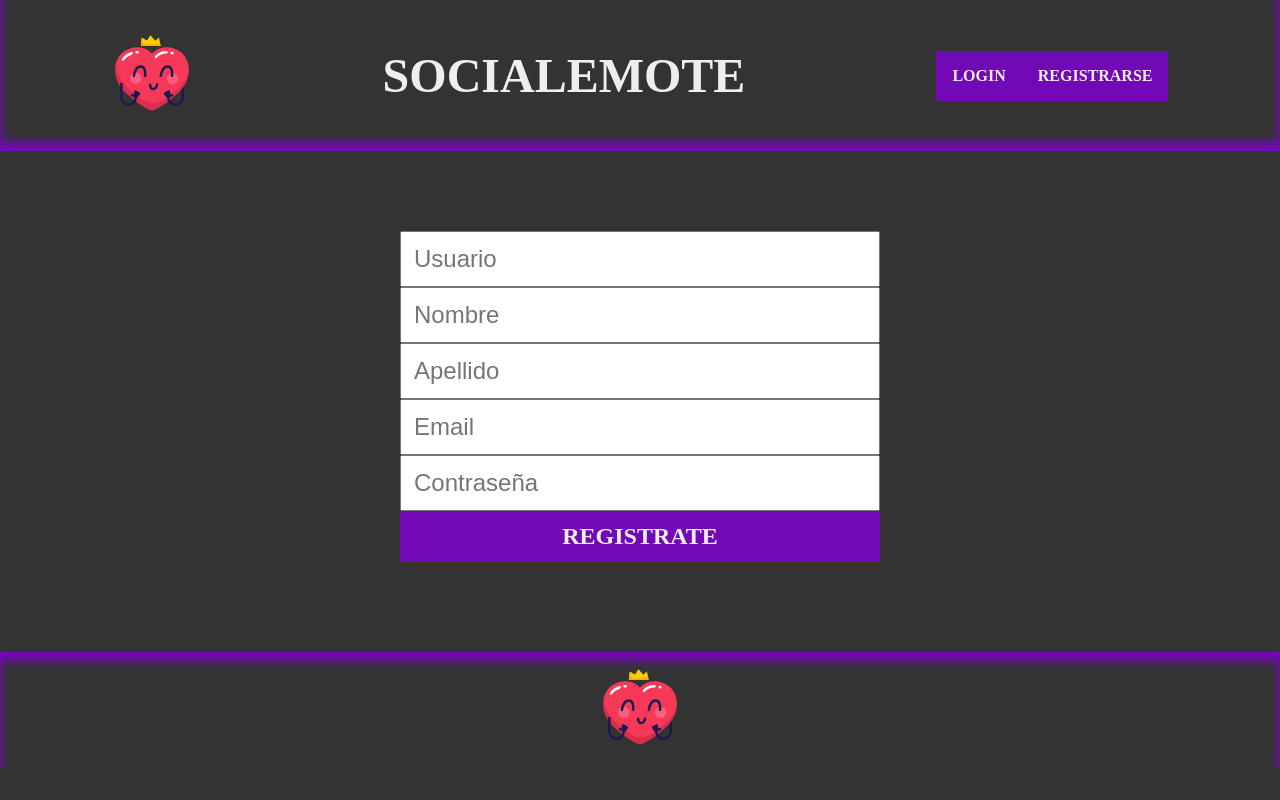
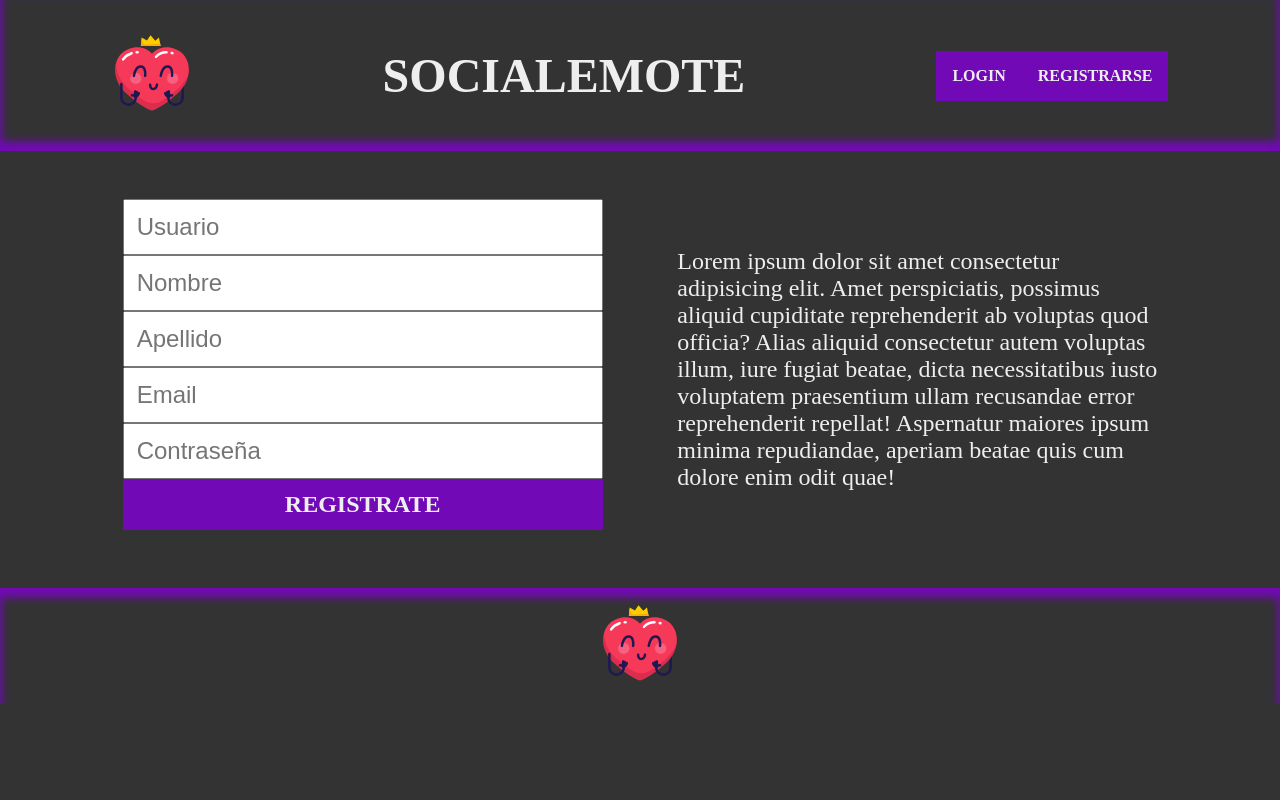
Before and after one commit to KevinFrutos/SocialEmote-Front, a React (Vite) app: page /register in a window 1280 px wide. Built offline with nearby package versions, Linux system fonts and the light colour scheme.

Commit message:
Añadido un 'aside' en los formularios de registro/login

```diff
--- a/src/components/Button.module.css
+++ b/src/components/Button.module.css
@@ -2,12 +2,12 @@
 	margin: 0;
 	padding: 1em;
 	font-weight: bold;
-	color: var(--second-color);
+	color: var(--text-color);
 	background-color: var(--first-color);
 }
 
 .default:hover {
 	cursor: pointer;
 	color: var(--first-color);
-	background-color: var(--second-color);
+	color: var(--text-color);
 }
--- a/src/components/DisplayFollows.module.css
+++ b/src/components/DisplayFollows.module.css
@@ -8,5 +8,5 @@
 
 .default span{
     font-weight: bold;
-    color: var(--second-color);
+    color: var(--text-color);
 }
--- a/src/components/Header.module.css
+++ b/src/components/Header.module.css
@@ -20,7 +20,7 @@
 
 .title {
 	font-size: 3em;
-	color: var(--second-color);
+	color: var(--text-color);
 }
 
 @media screen and (max-width: 800px) {
--- a/src/components/Publication.module.css
+++ b/src/components/Publication.module.css
@@ -14,13 +14,13 @@
     align-items: center;
     justify-content: center;
     font-size: 2em;
-    color: var(--second-color);
+    color: var(--text-color);
     gap: 0.1em;
 }
 
 .description{
     font-size: 2em;
-    color: var(--second-color);
+    color: var(--text-color);
 }
 
 
--- a/src/components/pages/Login.jsx
+++ b/src/components/pages/Login.jsx
@@ -67,8 +67,16 @@ const Login = () => {
 					isPassword='true'
 				/>
 				<Button buttonClass={css.submitButton} buttonName='LOGIN' clickHandler={login} />
+				<p className={css.errorMessage}>{errorMessage}</p>
 			</article>
-			<p className={css.errorMessage}>{errorMessage}</p>
+			<article className={css.articleContainer}>
+				<p className={css.textAside}>
+					Lorem ipsum dolor sit amet consectetur adipisicing elit. Amet perspiciatis, possimus aliquid cupiditate
+					reprehenderit ab voluptas quod officia? Alias aliquid consectetur autem voluptas illum, iure fugiat beatae,
+					dicta necessitatibus iusto voluptatem praesentium ullam recusandae error reprehenderit repellat! Aspernatur
+					maiores ipsum minima repudiandae, aperiam beatae quis cum dolore enim odit quae!
+				</p>
+			</article>
 		</section>
 	);
 };
--- a/src/components/pages/Login.module.css
+++ b/src/components/pages/Login.module.css
@@ -1,15 +1,18 @@
 .container {
 	display: flex;
-	flex-direction: column;
 	align-items: center;
-	justify-content: center;
-	padding: 5rem;
+	justify-content: space-evenly;
+	padding: 3rem;
 }
 
 .articleContainer {
 	width: 30rem;
 }
 
+.textAside {
+	font-size: 1.5em;
+	color: var(--text-color);
+}
 .submitButton {
 	text-align: center;
 	padding: 0.5em;
@@ -29,6 +32,7 @@ p.errorMessage {
 
 @media screen and (max-width: 600px) {
 	.container {
+		flex-direction: column;
 		padding: 2em;
 	}
 	.articleContainer {
--- a/src/components/pages/Register.jsx
+++ b/src/components/pages/Register.jsx
@@ -77,9 +77,17 @@ const register = () => {
 					isPassword='true'
 				/>
 				<Button buttonClass={css.submitButton} buttonName='REGISTRATE' clickHandler={registrarse} />
+				<p className={css.successMessage}>{successMessage}</p>
+				<p className={css.errorMessage}>{errorMessage}</p>
 			</article>
-			<p className={css.successMessage}>{successMessage}</p>
-			<p className={css.errorMessage}>{errorMessage}</p>
+			<article className={css.articleContainer}>
+				<p className={css.textAside}>
+					Lorem ipsum dolor sit amet consectetur adipisicing elit. Amet perspiciatis, possimus aliquid cupiditate
+					reprehenderit ab voluptas quod officia? Alias aliquid consectetur autem voluptas illum, iure fugiat beatae,
+					dicta necessitatibus iusto voluptatem praesentium ullam recusandae error reprehenderit repellat! Aspernatur
+					maiores ipsum minima repudiandae, aperiam beatae quis cum dolore enim odit quae!
+				</p>
+			</article>
 		</section>
 	);
 };
--- a/src/components/pages/Register.module.css
+++ b/src/components/pages/Register.module.css
@@ -1,13 +1,17 @@
 .container {
 	display: flex;
-	flex-direction: column;
 	align-items: center;
-	justify-content: center;
-	padding: 5rem;
+	justify-content: space-evenly;
+	padding: 3rem;
 }
 
 .articleContainer {
 	width: 30rem;
+}
+
+.textAside {
+	font-size: 1.5em;
+	color: var(--text-color);
 }
 
 .submitButton {
@@ -34,6 +38,7 @@ p.errorMessage {
 
 @media screen and (max-width: 600px) {
 	.container {
+		flex-direction: column;
 		padding: 2em;
 	}
 	.articleContainer {
--- a/src/index.css
+++ b/src/index.css
@@ -1,6 +1,6 @@
 :root {
 	--background-color: #333333;
-	--text-color: #333333;
+	--text-color: #eeeeee;
 	--first-color: #7209b7;
 	--second-color: #eeeeee;
 	--error-color: #ff0000;
```
